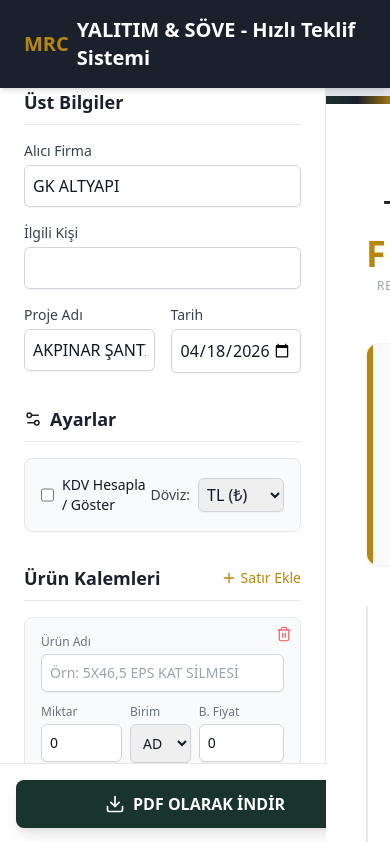
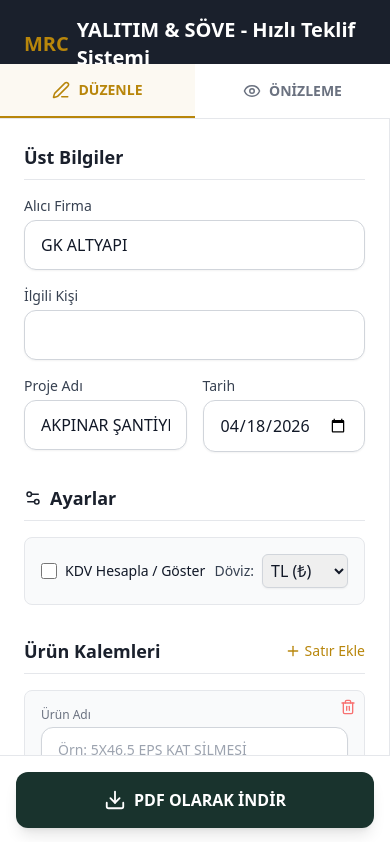
Before and after one commit to talhaff/Teklif_modul, a React (Vite) app: page / in a window 390 px wide. Shown: the top 842 px of the page. Built offline with nearby package versions, Linux system fonts and the light colour scheme.

Commit message:
Mobile responsive design implementation

```diff
--- a/src/components/Layout/MainGrid.jsx
+++ b/src/components/Layout/MainGrid.jsx
@@ -1,18 +1,73 @@
-import React from 'react';
+import React, { useState, useEffect, useRef } from 'react';
 import FormPanel from '../Sidebar/FormPanel';
 import A4Document from '../Preview/A4Document';
+import { Edit3, Eye } from 'lucide-react';
 
 function MainGrid(props) {
+  const [activeTab, setActiveTab] = useState('form'); // 'form' or 'preview'
+  const [scale, setScale] = useState(1);
+  const previewContainerRef = useRef(null);
+
+  // Mobil cihazlarda A4 belgesini sığdırmak için ölçek hesaplama
+  useEffect(() => {
+    const calculateScale = () => {
+      if (window.innerWidth < 768) {
+        // A4 width is 210mm. We need to fit it into container width.
+        // Let's assume 1mm = 3.78px approx, so 210mm = 793.8px.
+        // But let's just use the physical width of the container.
+        const containerWidth = window.innerWidth - 32; // 16px padding on both sides
+        const a4WidthInPx = 210 * 3.7795275591; // Convert 210mm to pixels
+        const newScale = containerWidth / a4WidthInPx;
+        setScale(Math.min(newScale, 1));
+      } else {
+        setScale(1);
+      }
+    };
+
+    calculateScale();
+    window.addEventListener('resize', calculateScale);
+    return () => window.removeEventListener('resize', calculateScale);
+  }, []);
+
   return (
-    <div className="w-full flex">
-      {/* Left Sidebar */}
-      <div className="w-full max-w-md bg-white border-r border-gray-200 overflow-y-auto" style={{ height: 'calc(100vh - 64px)' }}>
+    <div className="w-full h-full flex flex-col md:flex-row bg-gray-100">
+      {/* Mobile Tabs */}
+      <div className="md:hidden flex bg-white border-b border-gray-200 sticky top-0 z-20">
+        <button
+          onClick={() => setActiveTab('form')}
+          className={`flex-1 py-4 flex items-center justify-center gap-2 font-bold text-sm transition-colors ${
+            activeTab === 'form' ? 'text-brand-gold border-b-2 border-brand-gold bg-brand-gold/5' : 'text-gray-500'
+          }`}
+        >
+          <Edit3 size={18} /> DÜZENLE
+        </button>
+        <button
+          onClick={() => setActiveTab('preview')}
+          className={`flex-1 py-4 flex items-center justify-center gap-2 font-bold text-sm transition-colors ${
+            activeTab === 'preview' ? 'text-brand-gold border-b-2 border-brand-gold bg-brand-gold/5' : 'text-gray-500'
+          }`}
+        >
+          <Eye size={18} /> ÖNİZLEME
+        </button>
+      </div>
+
+      {/* Form Panel - Hide on mobile if preview tab is active */}
+      <div className={`w-full md:max-w-md bg-white border-r border-gray-200 overflow-y-auto ${activeTab === 'preview' ? 'hidden md:block' : 'block'}`} style={{ height: window.innerWidth >= 768 ? 'calc(100vh - 64px)' : 'auto' }}>
         <FormPanel {...props} />
       </div>
 
-      {/* Right Preview */}
-      <div className="flex-1 overflow-y-auto bg-gray-200 p-8 flex justify-center" style={{ height: 'calc(100vh - 64px)' }}>
-        <A4Document {...props} />
+      {/* Preview Panel - Hide on mobile if form tab is active */}
+      <div
+        ref={previewContainerRef}
+        className={`flex-1 overflow-y-auto bg-gray-200 p-4 md:p-8 flex justify-center ${activeTab === 'form' ? 'hidden md:flex' : 'flex'}`}
+        style={{
+          height: window.innerWidth >= 768 ? 'calc(100vh - 64px)' : 'auto',
+          '--a4-scale': scale
+        }}
+      >
+        <div className="w-full flex justify-center h-fit">
+          <A4Document {...props} />
+        </div>
       </div>
     </div>
   );
--- a/src/components/Sidebar/FormPanel.jsx
+++ b/src/components/Sidebar/FormPanel.jsx
@@ -35,23 +35,23 @@ function FormPanel({
         <div className="space-y-4">
           <div>
             <label className="block text-sm font-medium text-gray-700">Alıcı Firma</label>
-            <input type="text" className="mt-1 block w-full rounded-md border-gray-300 shadow-sm p-2 border focus:ring-brand-gold focus:border-brand-gold"
+            <input type="text" className="mt-1 block w-full rounded-xl border-gray-300 shadow-sm py-3 px-4 border focus:ring-brand-gold focus:border-brand-gold transition-shadow"
                    value={headerInfo.aliciFirma} onChange={e => setHeaderInfo({...headerInfo, aliciFirma: e.target.value})} />
           </div>
           <div>
             <label className="block text-sm font-medium text-gray-700">İlgili Kişi</label>
-            <input type="text" className="mt-1 block w-full rounded-md border-gray-300 shadow-sm p-2 border focus:ring-brand-gold focus:border-brand-gold"
+            <input type="text" className="mt-1 block w-full rounded-xl border-gray-300 shadow-sm py-3 px-4 border focus:ring-brand-gold focus:border-brand-gold transition-shadow"
                    value={headerInfo.ilgili} onChange={e => setHeaderInfo({...headerInfo, ilgili: e.target.value})} />
           </div>
           <div className="grid grid-cols-2 gap-4">
             <div>
               <label className="block text-sm font-medium text-gray-700">Proje Adı</label>
-              <input type="text" className="mt-1 block w-full rounded-md border-gray-300 shadow-sm p-2 border focus:ring-brand-gold focus:border-brand-gold"
+              <input type="text" className="mt-1 block w-full rounded-xl border-gray-300 shadow-sm py-3 px-4 border focus:ring-brand-gold focus:border-brand-gold transition-shadow"
                      value={headerInfo.proje} onChange={e => setHeaderInfo({...headerInfo, proje: e.target.value})} />
             </div>
             <div>
               <label className="block text-sm font-medium text-gray-700">Tarih</label>
-              <input type="date" className="mt-1 block w-full rounded-md border-gray-300 shadow-sm p-2 border focus:ring-brand-gold focus:border-brand-gold"
+              <input type="date" className="mt-1 block w-full rounded-xl border-gray-300 shadow-sm py-3 px-4 border focus:ring-brand-gold focus:border-brand-gold transition-shadow"
                      value={headerInfo.tarih} onChange={e => setHeaderInfo({...headerInfo, tarih: e.target.value})} />
             </div>
           </div>
@@ -103,18 +103,18 @@ function FormPanel({
               <div className="space-y-3">
                 <div>
                   <label className="block text-xs font-medium text-gray-500">Ürün Adı</label>
-                  <input type="text" className="mt-1 block w-full rounded-md border-gray-300 shadow-sm p-2 border focus:ring-brand-gold focus:border-brand-gold text-sm"
+                  <input type="text" className="mt-1 block w-full rounded-xl border-gray-300 shadow-sm py-3 px-4 border focus:ring-brand-gold focus:border-brand-gold text-sm transition-shadow"
                          value={item.urunAdi} onChange={e => handleItemChange(item.id, 'urunAdi', e.target.value)} placeholder="Örn: 5X46,5 EPS KAT SİLMESİ" />
                 </div>
                 <div className="flex gap-2">
                   <div className="w-1/3">
                     <label className="block text-xs font-medium text-gray-500">Miktar</label>
-                    <input type="number" min="0" step="any" className="mt-1 block w-full rounded-md border-gray-300 shadow-sm p-2 border focus:ring-brand-gold focus:border-brand-gold text-sm"
+                    <input type="number" min="0" step="any" className="mt-1 block w-full rounded-xl border-gray-300 shadow-sm py-3 px-4 border focus:ring-brand-gold focus:border-brand-gold text-sm transition-shadow"
                            value={item.miktar} onChange={e => handleItemChange(item.id, 'miktar', e.target.value)} />
                   </div>
                   <div className="w-1/4">
                     <label className="block text-xs font-medium text-gray-500">Birim</label>
-                    <select className="mt-1 block w-full rounded-md border-gray-300 shadow-sm p-2 border focus:ring-brand-gold focus:border-brand-gold text-sm"
+                    <select className="mt-1 block w-full rounded-xl border-gray-300 shadow-sm py-3 px-2 border focus:ring-brand-gold focus:border-brand-gold text-sm transition-shadow"
                             value={item.birim} onChange={e => handleItemChange(item.id, 'birim', e.target.value)}>
                       <option value="AD">AD</option>
                       <option value="MT">MT</option>
@@ -126,7 +126,7 @@ function FormPanel({
                   </div>
                   <div className="flex-1">
                     <label className="block text-xs font-medium text-gray-500">B. Fiyat</label>
-                    <input type="number" min="0" step="any" className="mt-1 block w-full rounded-md border-gray-300 shadow-sm p-2 border focus:ring-brand-gold focus:border-brand-gold text-sm"
+                    <input type="number" min="0" step="any" className="mt-1 block w-full rounded-xl border-gray-300 shadow-sm py-3 px-4 border focus:ring-brand-gold focus:border-brand-gold text-sm transition-shadow"
                            value={item.birimFiyat} onChange={e => handleItemChange(item.id, 'birimFiyat', e.target.value)} />
                   </div>
                 </div>
@@ -149,12 +149,12 @@ function FormPanel({
       </section>
 
       {/* Sticky Download Button for Panel */}
-      <div className="fixed bottom-0 left-0 w-full max-w-md p-4 bg-white border-t border-gray-200">
+      <div className="fixed bottom-0 left-0 w-full md:max-w-md p-4 bg-white border-t border-gray-200 shadow-up z-30">
         <button
           onClick={handleDownload}
-          className="w-full bg-brand-green hover:bg-green-800 text-white font-bold py-3 px-4 rounded-lg flex justify-center items-center gap-2 shadow-lg transition-colors"
+          className="w-full bg-brand-green hover:bg-green-800 text-white font-bold py-4 px-4 rounded-xl flex justify-center items-center gap-2 shadow-lg transition-all active:scale-95"
         >
-          <Download size={20} /> PDF OLARAK İNDİR
+          <Download size={22} /> PDF OLARAK İNDİR
         </button>
       </div>
 
--- a/src/index.css
+++ b/src/index.css
@@ -9,13 +9,28 @@
 }
 
 /* Print specific styles and shadow for a4 preview */
+.a4-container {
+  width: 100%;
+  display: flex;
+  justify-content: center;
+  overflow-x: hidden;
+  padding: 1rem 0;
+}
+
 .a4-paper {
   aspect-ratio: 1 / 1.4142;
-  width: 100%;
-  max-width: 210mm;
+  width: 210mm;
   min-height: 297mm;
-  margin: 0 auto;
   background: white;
   box-shadow: 0 10px 25px rgba(0, 0, 0, 0.1);
   padding: 10mm;
+  transform-origin: top center;
 }
+
+/* Mobil cihazlarda A4 belgesini sığdırmak için ölçeklendirme */
+@media (max-width: 768px) {
+  .a4-paper {
+    transform: scale(var(--a4-scale, 1));
+    margin-bottom: calc(-297mm * (1 - var(--a4-scale, 1)));
+  }
+}
```
